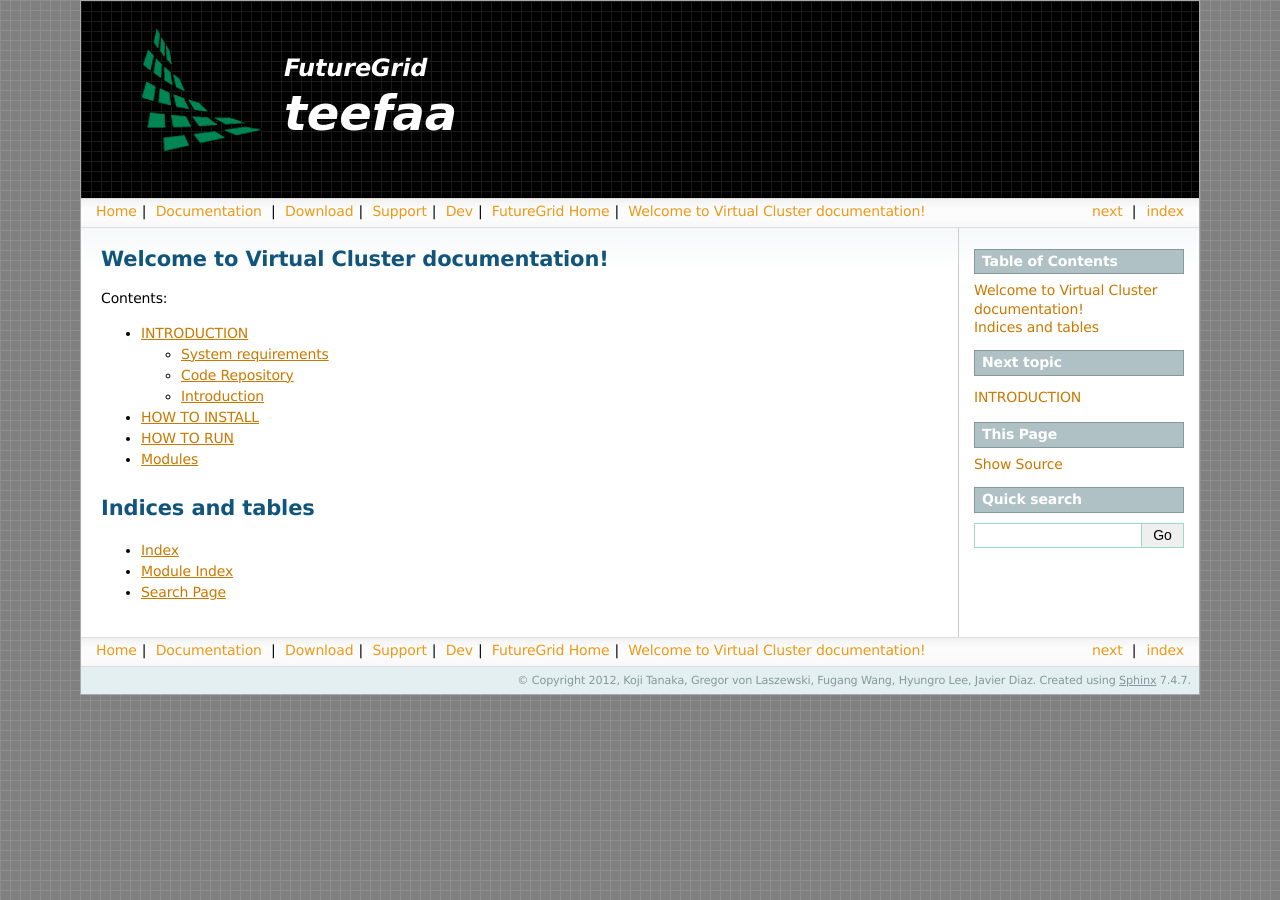
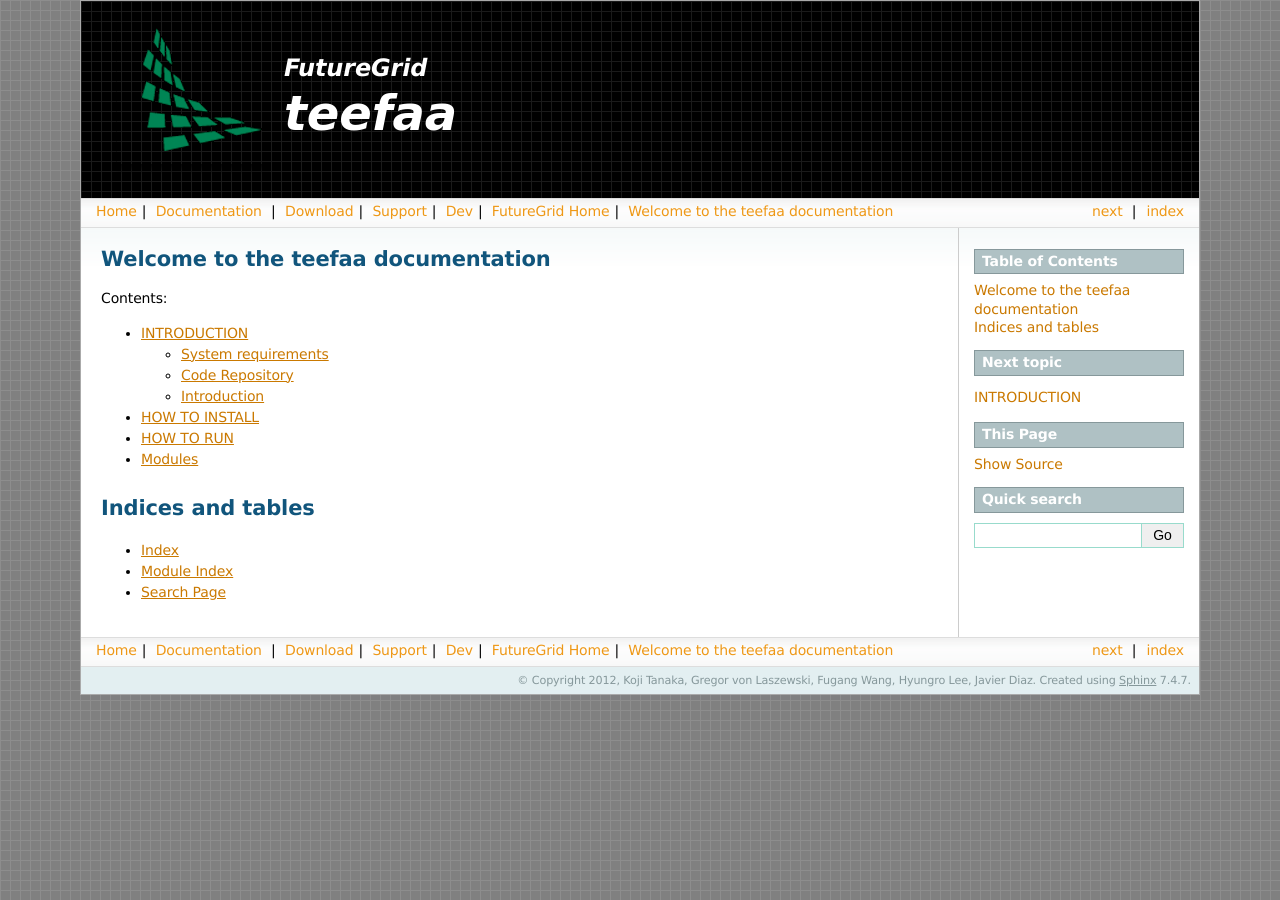
Before and after one commit to futuregrid/deprecated-teefaa, a Sphinx documentation site: the page built from doc/source/index.rst, in a window 1280 px wide. Built offline with Sphinx 7.4.7, drawn with Linux system fonts in a browser that asks for light colours; formulas are drawn with MathJax 3; pages that are not in the unit, such as notebooks, are missing from menus.

Commit message:
change the header

```diff
--- a/doc/source/index.rst
+++ b/doc/source/index.rst
@@ -3,7 +3,7 @@
    You can adapt this file completely to your liking, but it should at least
    contain the root `toctree` directive.
 
-Welcome to Virtual Cluster documentation!
+Welcome to the teefaa documentation
 =========================================
 
 Contents:
```
